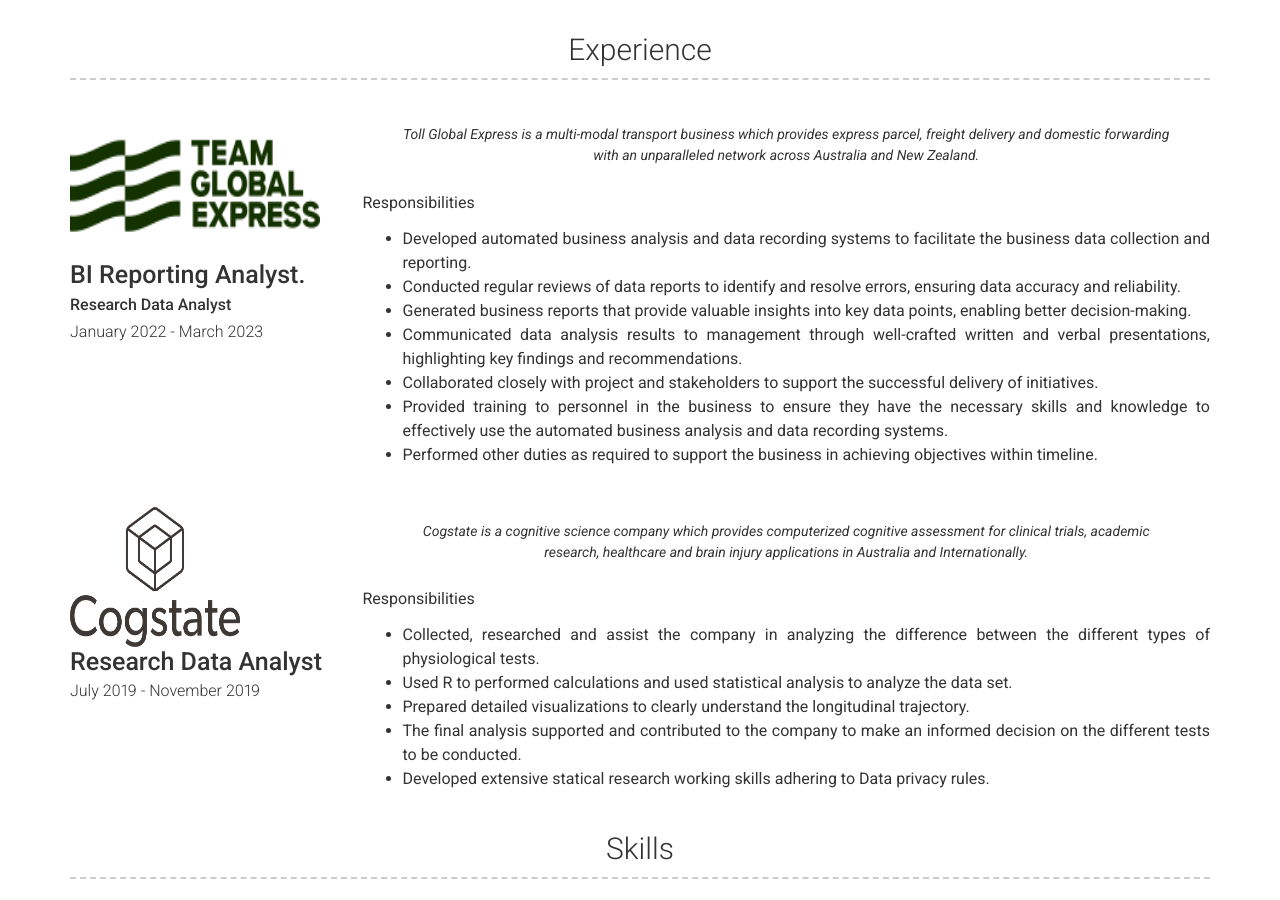
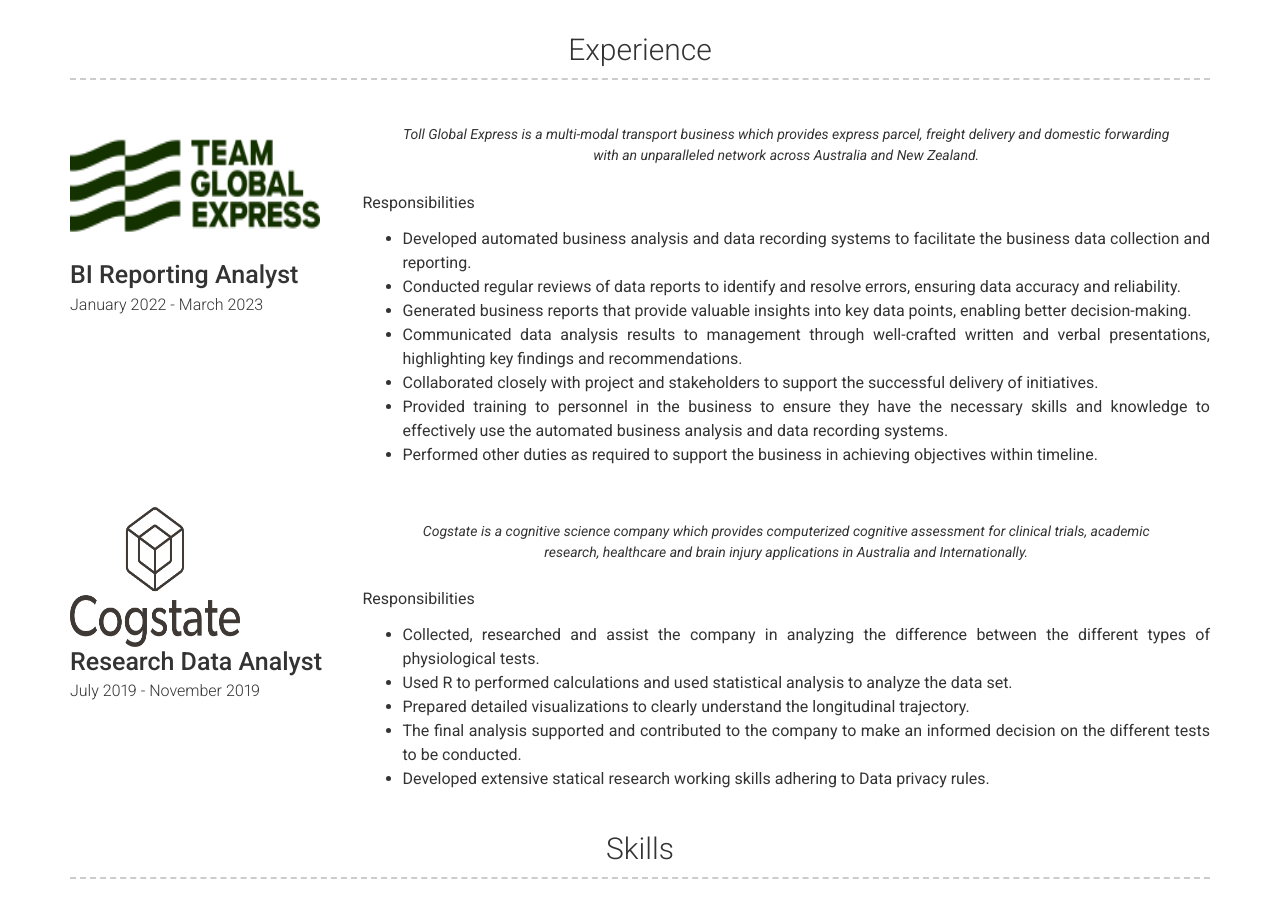
Before and after one commit to Tarun-S-Sarode/Portfolio, a Jekyll site: the page built from index.md, in a window 1280 px wide and 900 px high, scrolled down 1170 px. Built offline with Jekyll 4.4.1, drawn with Linux system fonts in a browser that asks for light colours; nearby versions of some CDN libraries.

Commit message:
Update experience.yml

```diff
--- a/_data/experience.yml
+++ b/_data/experience.yml
@@ -1,10 +1,9 @@
 # Experience template
 
 - layout: left
-  company: <img src="images/TGE.png" alt="Team Global Express" width="250" height="150">
-              BI Reporting Analyst.
+  company: <img src="images/TGE.png" alt="Team Global Express" width="250" height="150"> BI Reporting Analyst
   # image: /assets/img/thumb.png # is not working should check how to add company icon
-  job_title: Research Data Analyst
+  # job_title: Research Data Analyst
   dates: January 2022 - March 2023
   #link: Link to company (optional)
   quote: >
```
